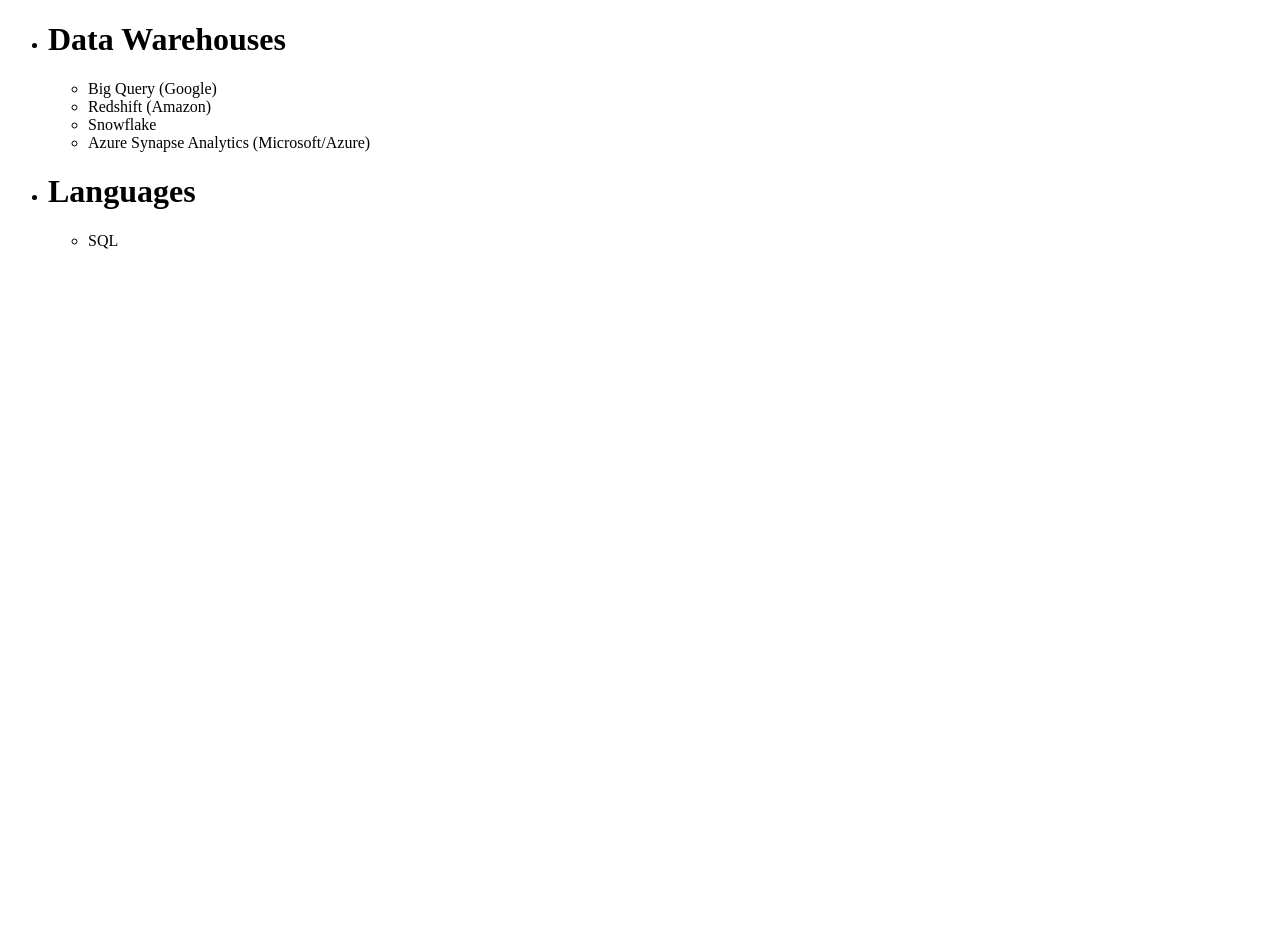
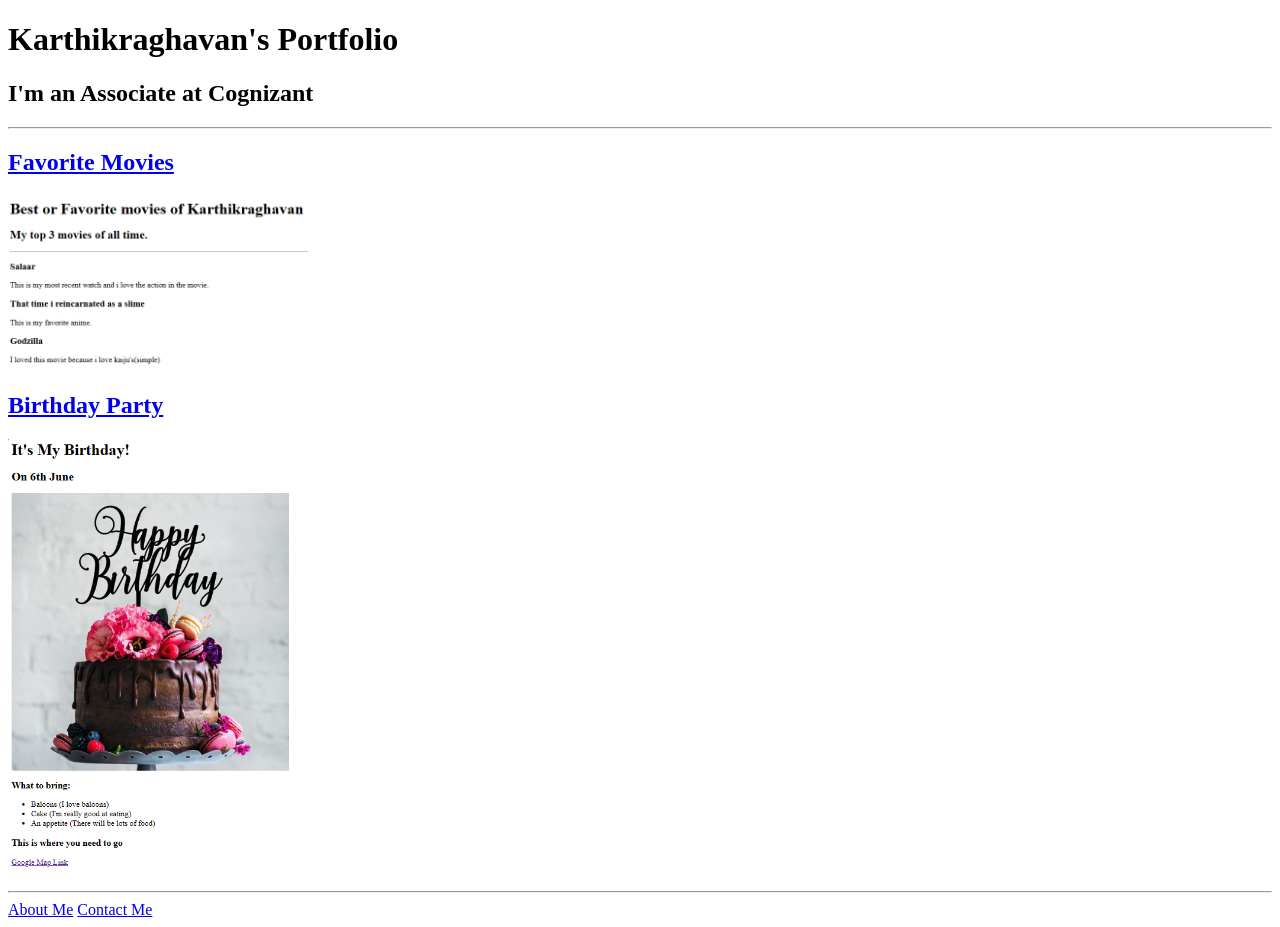
Before and after one commit to Karthik-raghavan/Karthik-raghavan, a plain HTML site: page index.html in a window 1280 px wide. Before the commit the page ends 800 px from the top, so only its background shows below. Drawn offline with Linux system fonts and the light colour scheme.

Commit message:
Adding Projects to Portfolio

```diff
--- a/index.html
+++ b/index.html
@@ -1,22 +1,26 @@
 <!DOCTYPE html>
-<html lang="en-US">
-    <head>
-        <meta charset="UTF-8">
-        <title>Tech Stack and Tools</title>
-    </head>
-    <body>
-        <ul>
-            <li><h1>Data Warehouses</h1></li>
-            <ul>
-                <li>Big Query (Google)</li>
-                <li>Redshift (Amazon)</li>
-                <li>Snowflake</li>
-                <li>Azure Synapse Analytics (Microsoft/Azure)</li>
-            </ul>
-            <li><h1>Languages</h1></li>
-            <ul>
-                <li>SQL</li>
-            </ul>
-        </ul>
-    </body>
+<html lang="en">
+<head>
+    <meta charset="UTF-8">
+    <meta name="viewport" content="width=device-width, initial-scale=1.0">
+    <title>My Website</title>
+</head>
+<body>
+    <h1>Karthikraghavan's Portfolio</h1>
+    <h2>I'm an Associate at Cognizant</h2>
+
+    <hr/>
+    <a href="./public/favmovie.html" target="_blank"><h2>Favorite Movies</h2></a>
+    <img src="./assets/FavMovies.png" alt="Favorite Movies Image" width="300"/>
+
+    <a href="./public/bdayparty.html" target="_blank"><h2>Birthday Party</h2></a>
+    <img src="./assets/BdayParty.png" alt="Birthday Invite Image" width="300"/>
+
+
+    <hr/>
+
+    <a href="./public/about.html" target="_blank">About Me</a>
+    <a href="./public/contact.html" target="_blank">Contact Me</a>
+
+</body>
 </html>
```
Also changed, not shown: public/about.html (added, +11 -0 lines), public/bdayparty.html (added, +14 -0 lines), public/contact.html (added, +6 -0 lines), public/favmovie.html (added, +18 -0 lines), assets/BdayParty.png (added), assets/FavMovies.png (added).
